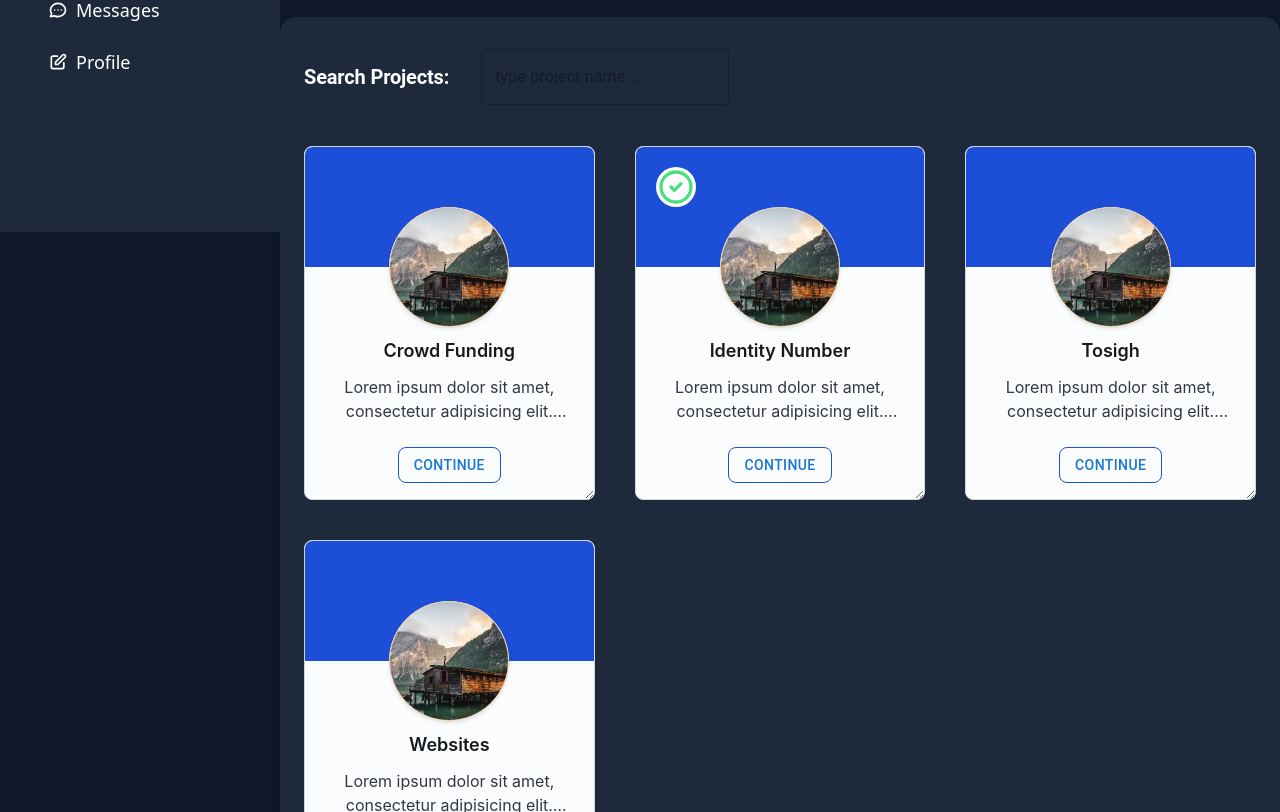
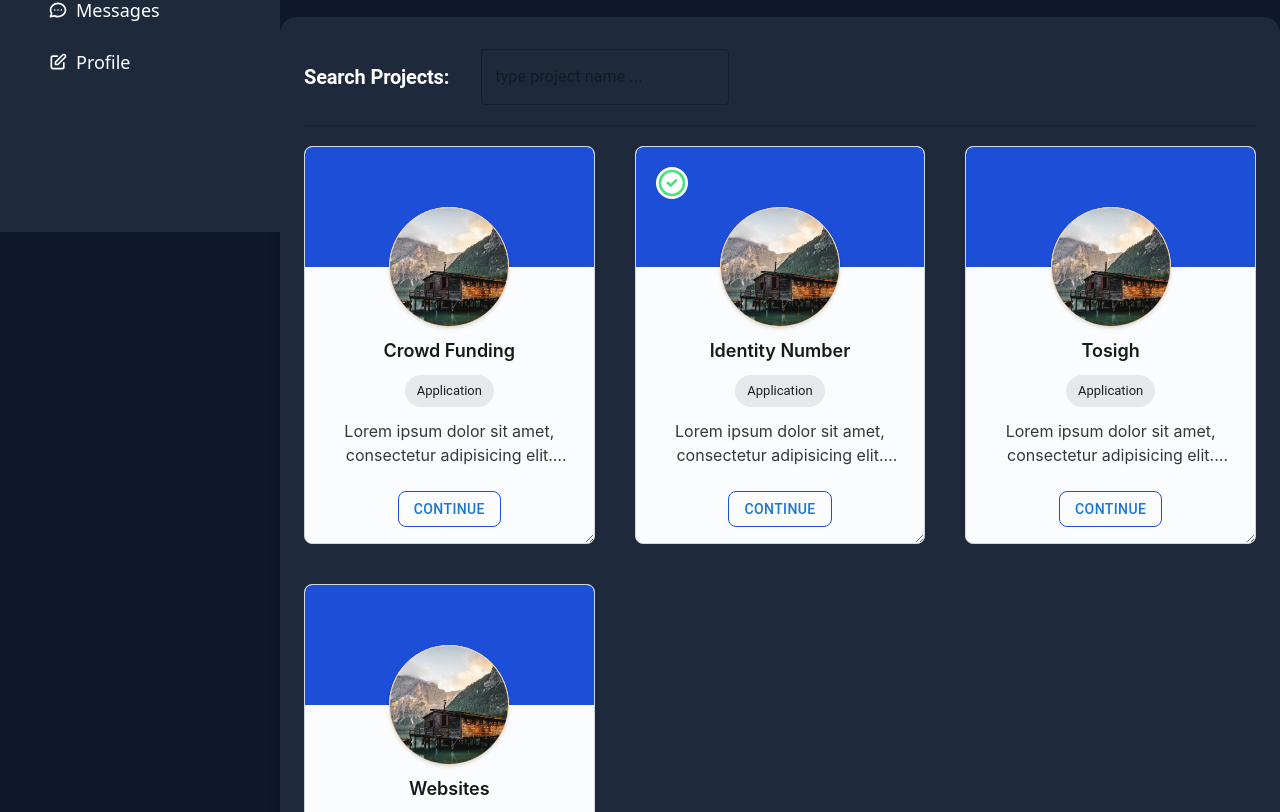
Before and after one commit to Reza-Rayan/amazing-dashboard, a React (Vite) app: page /projects in a window 1280 px wide. Shown: the part 568-1380 px from the top of the page. Built offline with nearby package versions, Linux system fonts and the light colour scheme.

Commit message:
FIX: Card styles && ADD: project category

```diff
--- a/src/app/data/projects.json
+++ b/src/app/data/projects.json
@@ -5,28 +5,32 @@
             "title":"Crowd Funding",
             "description":"Lorem ipsum dolor sit amet, consectetur adipisicing elit. Accusamus aperiam lab et fugiat id magnam minus nemo quam voluptatem. Culpa deleniti explica nisi quod soluta.",
             "completed":false,
-            "image":"/assets/project1.jpg"
+            "image":"/assets/project1.jpg",
+            "category":"Application"
         },
         {
             "id":2,
             "title":"Identity Number",
             "description":"Lorem ipsum dolor sit amet, consectetur adipisicing elit. Accusamus aperiam lab et fugiat id magnam minus nemo quam voluptatem. Culpa deleniti explica nisi quod soluta.",
             "completed":true,
-            "image":"/assets/project1.jpg"
+            "image":"/assets/project1.jpg",
+            "category":"Application"
         },
         {
             "id":3,
             "title":"Tosigh",
             "description":"Lorem ipsum dolor sit amet, consectetur adipisicing elit. Accusamus aperiam lab et fugiat id magnam minus nemo quam voluptatem. Culpa deleniti explica nisi quod soluta.",
             "completed":false,
-            "image":"/assets/project1.jpg"
+            "image":"/assets/project1.jpg",
+            "category":"Application"
         },
         {
             "id":4,
             "title":"Websites",
             "description":"Lorem ipsum dolor sit amet, consectetur adipisicing elit. Accusamus aperiam lab et fugiat id magnam minus nemo quam voluptatem. Culpa deleniti explica nisi quod soluta.",
             "completed":false,
-            "image":"/assets/project1.jpg"
+            "image":"/assets/project1.jpg",
+            "category":"Web"
         }
     ]
 }
--- a/src/app/pages/Projects/components/ProjectCard.tsx
+++ b/src/app/pages/Projects/components/ProjectCard.tsx
@@ -4,7 +4,7 @@ import CardActions from "@mui/joy/CardActions";
 import CardContent from "@mui/joy/CardContent";
 import CardOverflow from "@mui/joy/CardOverflow";
 import Typography from "@mui/joy/Typography";
-import { Button } from "@mui/material";
+import { Button, Chip } from "@mui/material";
 // Types
 import { CheckCircleIcon } from "@heroicons/react/outline";
 import { ProjectProps } from "../../../../types/Project.interface";
@@ -15,6 +15,7 @@ const ProjectCard = ({
   title,
   description,
   completed,
+  category,
 }: ProjectProps) => {
   return (
     <Card
@@ -24,7 +25,12 @@ const ProjectCard = ({
         alignItems: "center",
         overflow: "auto",
         resize: "horizontal",
+        transitionDuration: "0.3s",
         "--icon-size": "120px",
+        ":hover": {
+          boxShadow: "0 5px 10px #21212130",
+          transition: "all 0.3s",
+        },
       }}
     >
       <CardOverflow
@@ -33,7 +39,7 @@ const ProjectCard = ({
       >
         <span className="absolute top-5 left-5">
           {completed == true && (
-            <CheckCircleIcon className="text-green-400 w-10 bg-white rounded-full" />
+            <CheckCircleIcon className="text-green-400 w-8 bg-white rounded-full" />
           )}
         </span>
         <AspectRatio
@@ -58,6 +64,7 @@ const ProjectCard = ({
       <Typography level="title-lg" sx={{ mt: "calc(var(--icon-size) / 2)" }}>
         {title}
       </Typography>
+      <Chip label={category} />
       <CardContent sx={{ maxWidth: "40ch" }}>
         <p className="line-clamp-2">{description}</p>
       </CardContent>
--- a/src/app/pages/Projects/components/ProjectsContainer.tsx
+++ b/src/app/pages/Projects/components/ProjectsContainer.tsx
@@ -15,6 +15,7 @@ const ProjectsContainer = () => {
           title={project.title}
           description={project.description}
           completed={project.completed}
+          category={project.category}
         />
       ))}
     </div>
--- a/src/types/Project.interface.ts
+++ b/src/types/Project.interface.ts
@@ -4,4 +4,5 @@ export interface ProjectProps {
     description?: string;
     completed?: boolean;
     image?: string;
+    category?: string;
 }
```
